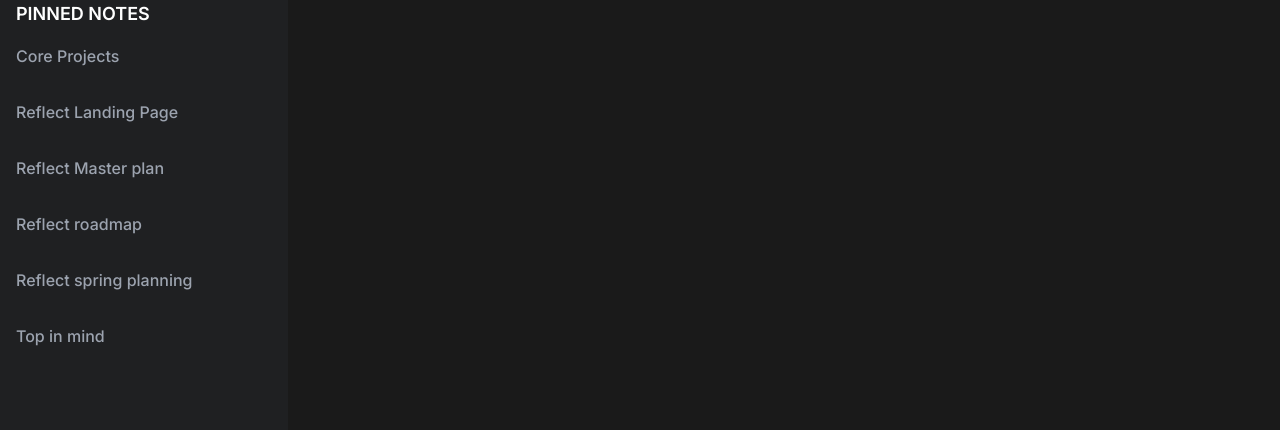
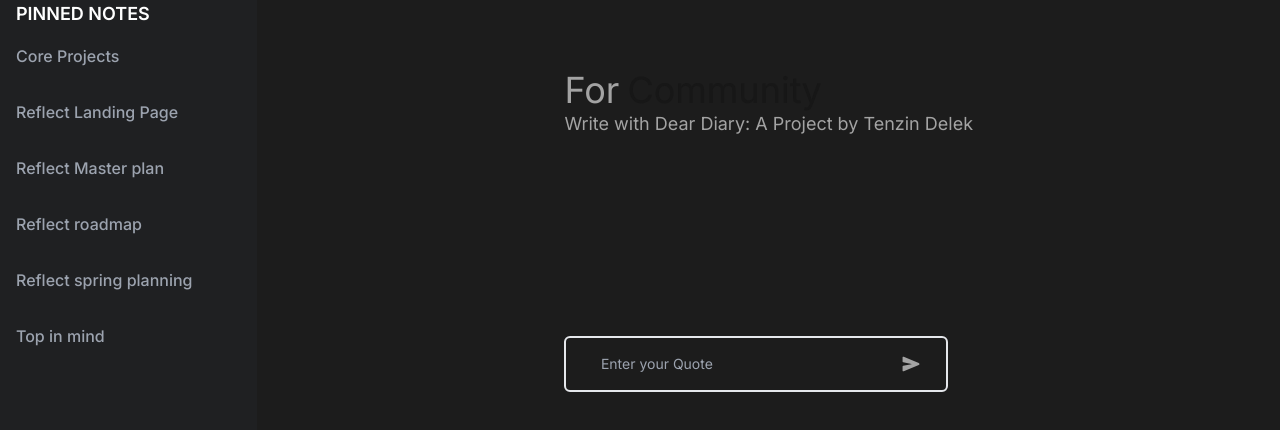
Before and after one commit to Fire-Under-The-Snow/DearDiary, a Next.js app: page /About in a window 1280 px wide. Shown: the part 328-758 px from the top of the page. Built offline with nearby package versions, Linux system fonts and the light colour scheme; no server answers.

Commit message:
search bar input

```diff
--- a/src/app/(root)/About/page.jsx
+++ b/src/app/(root)/About/page.jsx
@@ -1,8 +1,24 @@
 import React from 'react'
+import { FlipWords } from "@/components/ui/flip-words";
+import Searchinput from '@/components/searchinput/Searchinput';
+const About = () => {
+  const words = ["Secure", "Community", "Healing", "Peace"];
+  return (
+    <div className=" bg-[#1C1C1C] w-[90%] h-delekheight flex justify-center items-center">
+    <div className="text-4xl mx-auto  text-neutral-400">
+    For
+    <FlipWords words={words} /> <br />
+    <div className=" text-lg">
+    Write with Dear Diary: A Project by Tenzin Delek
+    <div className= ' absolute bottom-20'>
+    <Searchinput />
+    </div>
 
-const About = () => {
-  return (
-    <div>About</div>
+      </div>
+  </div>
+
+</div>
+
   )
 }
 
--- a/src/app/(root)/page.jsx
+++ b/src/app/(root)/page.jsx
@@ -1,19 +1,13 @@
-import { FlipWords } from "@/components/ui/flip-words";
+
 
 export default async function Home() {
 
-  const words = ["Secure", "Community", "Healing", "Peace"];
+
 
   return (
-    <div className=" bg-[#1C1C1C] w-10/12  h-delekheight flex justify-center items-center">
-        <div className="text-4xl mx-auto  text-neutral-400">
-        For
-        <FlipWords words={words} /> <br />
-        <div className=" text-lg">
-        Write with Dear Diary: A Project by Tenzin Delek
-          </div>
-      </div>
-    </div>
+   <>
+   helo
+   </>
 
   );
 }
--- a/src/components/panel/Leftpanel.jsx
+++ b/src/components/panel/Leftpanel.jsx
@@ -37,14 +37,14 @@
         Daily notes
       </div>
       </Link>
-      <Link href="/">
+      <Link href="/About">
 
       <div className=" flex hover:bg-slate-50 transition p-2 rounded-md items-center gap-1 text-md cursor-pointer font-medium text-gray-500">
         <MdNotes />
         Quote of the Day
       </div>
       </Link>
-      <Link href="/About">
+      <Link href="/">
 
       <div className=" flex hover:bg-slate-50 transition p-2 rounded-md items-center gap-1 text-md cursor-pointer font-medium text-gray-500">
         <FaCircleNodes />
--- /dev/null
+++ b/src/components/searchinput/Searchinput.jsx
@@ -0,0 +1,12 @@
+import React from 'react'
+import { IoSend } from "react-icons/io5";
+const Searchinput = () => {
+  return (
+    <div className='  w-96 flex items-center border-[2px] justify-around rounded-md '>
+        <input className=' w-64  bg-[#1C1C1C] px-2 py-4 text-sm text-white outline-none' type="text" placeholder='Enter your Quote' />
+        <IoSend className=' hover:text-white transition ' />
+    </div>
+  )
+}
+
+export default Searchinput
```
